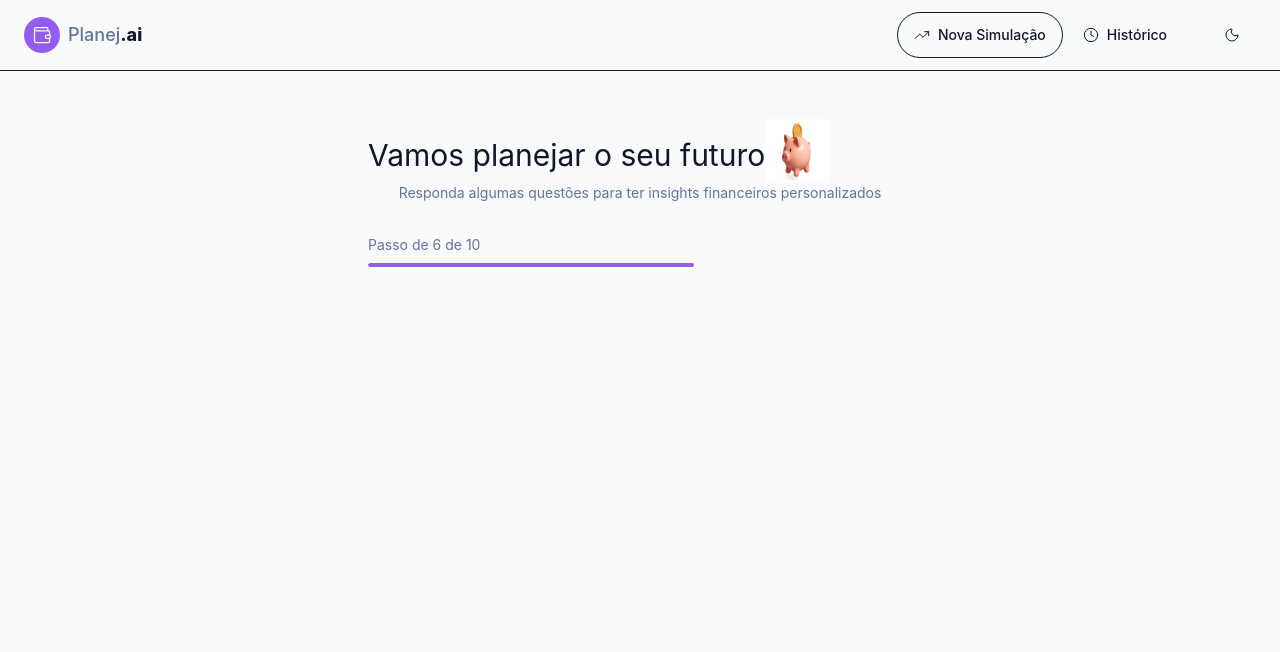
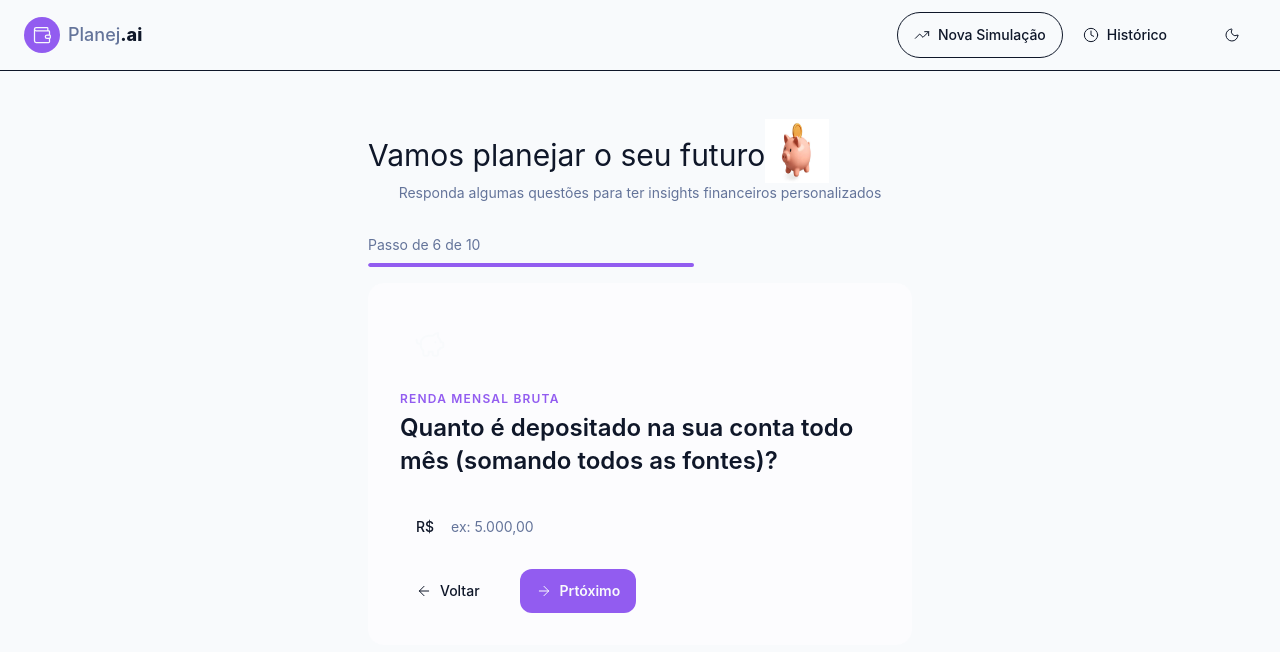
Before and after one commit to cdaguiar23/dio-planejai, a React (Vite) app: page / in a window 1280 px wide. Shown: the top 652 px of the page. Built offline with nearby package versions, Linux system fonts and the light colour scheme.

Commit message:
feat: Criando o card de pergunta e o input de formulário

```diff
--- a/src/components/features/Simulation/Form.tsx
+++ b/src/components/features/Simulation/Form.tsx
@@ -1,9 +1,12 @@
+import { PiggyBank } from "lucide-react"
+import { FormSteps } from "./FormStep"
 import { StepProgress } from "./Progress"
 
 export const SimulationForm = () => {
     return (
         <>
             <StepProgress currentStep={6} totalSteps={10} />
+            <FormSteps icon={PiggyBank} title="Renda mensal bruta" question="Quanto é depositado na sua conta todo mês (somando todos as fontes)?" inputProps={{type: 'text', placeholder: 'ex: 5.000,00', prefix: 'R$'}} />
         </>
     )
 }
--- /dev/null
+++ b/src/components/features/Simulation/FormStep.tsx
@@ -0,0 +1,42 @@
+import { ArrowLeft, ArrowRight, type LucideIcon } from "lucide-react";
+import { Input, type InputProps } from "../../shared/Input";
+import { Button } from "../../shared/Button";
+
+interface FormeStepProps {
+    icon: LucideIcon
+    title: string
+    question: string
+    inputProps: InputProps
+    submitButtonProps?: {
+        label: string
+        emojiIcon: string
+    }
+}
+
+export function FormSteps({icon: Icon, title, question, inputProps, submitButtonProps}: FormeStepProps) {
+    return (
+        <div className="bg-card rounded-2xl p-6 shadow-[4px_4px_18px_0px_rgba(0, 0, 0, 0,2)] sm:p-8">
+            <div className="bp-primary mb-4 flex h-15 w-15 items-center justify-center rounded-xl">
+                <Icon size={32} className="text-primary-foreground" />
+            </div>
+            <h2 className="text-primary mb-1 text-xs font-semibold tracking-widest uppercase">
+                {title}
+            </h2>
+            <h3 className="text-foreground mb-6 text-xl leading-snug font-semibold sm:text-2xl">
+                {question}
+            </h3>
+            <form className="flex flex-col gap-4">
+                <Input {...inputProps} />
+                <div className="flex flex-col gap-3 sm:flex-row sm:gap-6">
+                    <Button type="button" /*onClick={onBack}*/ variant="ghost" icon={ArrowLeft} className="order-2 flex-l justify-center rounded-xl py-3 sm:order-l">
+                        Voltar
+                    </Button>
+                    <Button type="submit" variant="primary" icon={!submitButtonProps ? ArrowRight : undefined} className="order-1 flex-1 sm:order-2">
+                        {submitButtonProps?.label ?? 'Prtóximo'}
+                        {submitButtonProps?.emojiIcon}
+                    </Button>
+                </div>
+            </form>
+        </div>
+    )
+}
--- /dev/null
+++ b/src/components/shared/Input.tsx
@@ -0,0 +1,32 @@
+import type { InputHTMLAttributes } from "react";
+import { Divider } from "./Divider";
+
+export interface InputProps extends InputHTMLAttributes<HTMLInputElement> {
+    prefix?: string
+    suffix?: string
+}
+
+
+export function Input({prefix, suffix, ...rest}: InputProps) {
+    return (
+        <div className="bg-input flex items-center rouded-2xl p-4 shadows-[4px_4px_18px_0px_rgba(0, 0, 0, 0.2)]">
+            {prefix  && (
+                <>
+                    <span className="text-muted-foregroudn text-sm font-medium">
+                        {prefix}
+                    </span>
+                    <Divider orientation="vertical" />
+                </>
+            )}
+            <input className="text-foreground placeholder:text-muted-foreground w-full bg-trasnparent text-sm outline-none" type="text" autoFocus {...rest} />
+            {suffix && (
+                <>
+                    <Divider orientation="vertical" />
+                    <span className="text-muted-foregroudn text-sm font-medium">
+                        {suffix}
+                    </span>
+                </>
+            )}
+        </div>
+    )
+}
```
